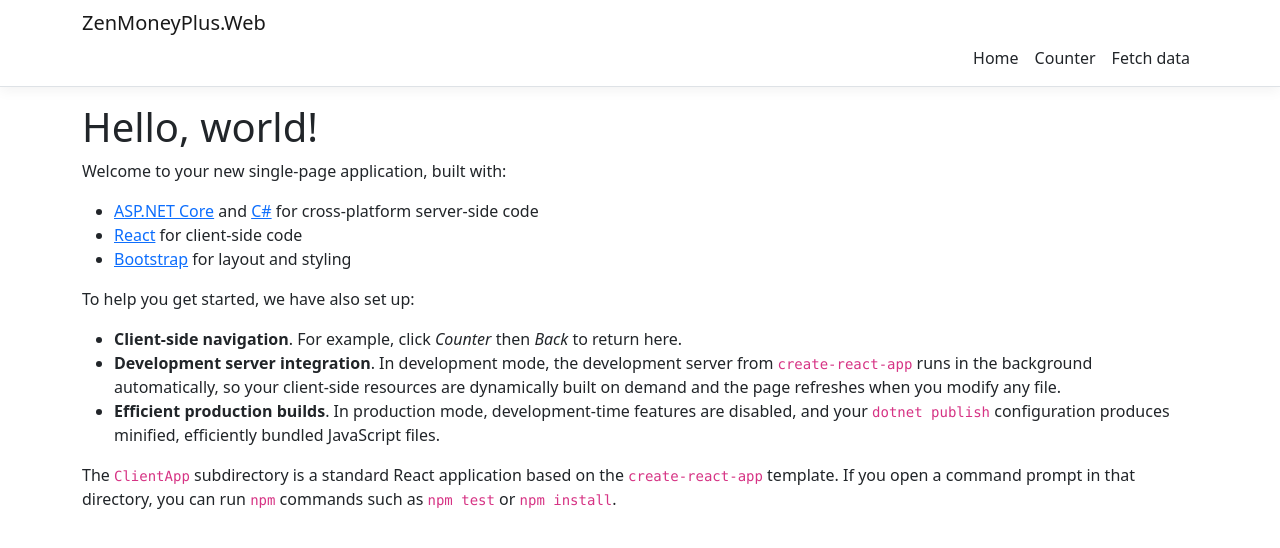
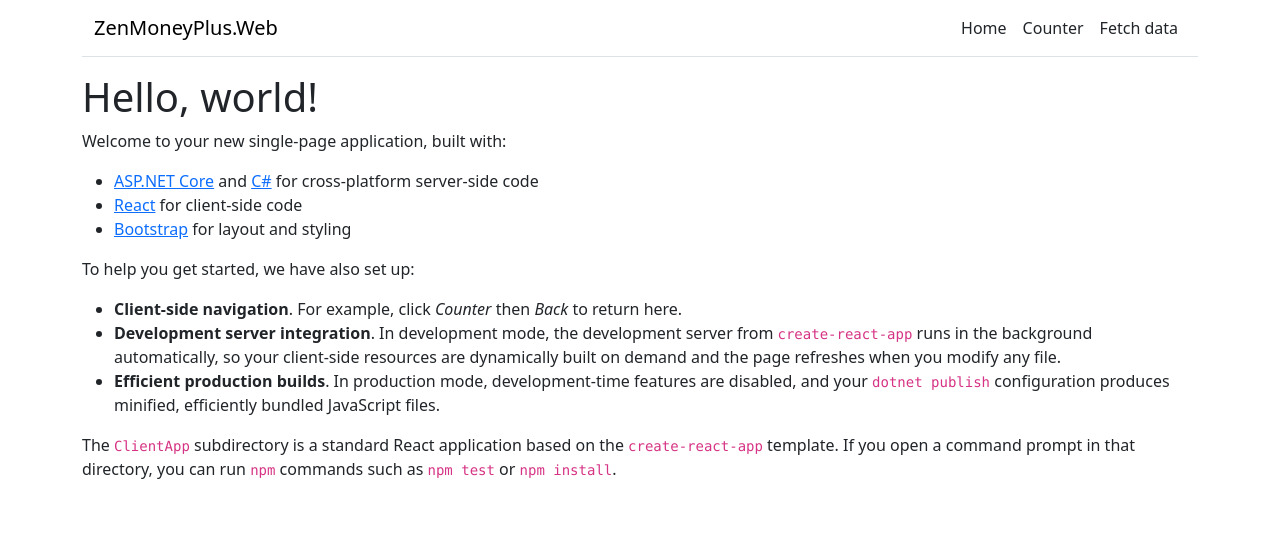
Before and after one commit to olegtarasov/CashFlow, a React (Create React App) app in the folder ZenMoneyPlus.Web/ClientApp/: page / in a window 1280 px wide. Shown: the top 548 px of the page. Built offline with nearby package versions, Linux system fonts and the light colour scheme.

Commit message:
UI refactoring

```diff
--- a/ZenMoneyPlus.Web/ClientApp/src/App.js
+++ b/ZenMoneyPlus.Web/ClientApp/src/App.js
@@ -1,9 +1,10 @@
-import React, { Component } from 'react';
-import { Route, Routes } from 'react-router-dom';
-import { Layout } from './components/Layout';
-import { Home } from './components/Home';
-import { FetchData } from './components/FetchData';
-import { Counter } from './components/Counter';
+import React, {Component} from 'react';
+import {Route, Routes} from 'react-router-dom';
+import Layout from './components/Layout';
+import {Home} from './components/Home';
+import {FetchData} from './components/FetchData';
+import {Counter} from './components/Counter';
+import {NavMenu} from "./components/NavMenu";
 
 // export function App() {
 //     const errorState = useErrorState();
@@ -32,19 +33,14 @@ import { Counter } from './components/Counter';
 //     );
 // }
 //
-
-export default class App extends Component {
-  static displayName = App.name;
-
-  render () {
+export default function App() {
     return (
-      <Layout>
-          <Routes>
-            <Route exact path='/' element={<Home/>}/>
-            <Route path='/counter' element={<Counter/>}/>
-            <Route path='/fetch-data' element={<FetchData/>}/>
-          </Routes>
-      </Layout>
-    );
-  }
+        <Routes>
+            <Route exact path='/' element={<Layout/>}>
+                <Route index element={<Home/>}/>
+                <Route path='/counter' element={<Counter/>}/>
+                <Route path='/fetch-data' element={<FetchData/>}/>
+            </Route>
+        </Routes>
+    )
 }
--- a/ZenMoneyPlus.Web/ClientApp/src/components/Home.js
+++ b/ZenMoneyPlus.Web/ClientApp/src/components/Home.js
@@ -1,26 +1,39 @@
-import React, { Component } from 'react';
+import React, {Component} from 'react';
 
 export class Home extends Component {
     static displayName = Home.name;
 
-  render () {
+    render() {
         return (
-      <div>
+            <>
                 <h1>Hello, world!</h1>
                 <p>Welcome to your new single-page application, built with:</p>
                 <ul>
-          <li><a href='https://get.asp.net/'>ASP.NET Core</a> and <a href='https://msdn.microsoft.com/en-us/library/67ef8sbd.aspx'>C#</a> for cross-platform server-side code</li>
+                    <li><a href='https://get.asp.net/'>ASP.NET Core</a> and <a
+                        href='https://msdn.microsoft.com/en-us/library/67ef8sbd.aspx'>C#</a> for cross-platform
+                        server-side code
+                    </li>
                     <li><a href='https://facebook.github.io/react/'>React</a> for client-side code</li>
                     <li><a href='http://getbootstrap.com/'>Bootstrap</a> for layout and styling</li>
                 </ul>
                 <p>To help you get started, we have also set up:</p>
                 <ul>
-          <li><strong>Client-side navigation</strong>. For example, click <em>Counter</em> then <em>Back</em> to return here.</li>
-          <li><strong>Development server integration</strong>. In development mode, the development server from <code>create-react-app</code> runs in the background automatically, so your client-side resources are dynamically built on demand and the page refreshes when you modify any file.</li>
-          <li><strong>Efficient production builds</strong>. In production mode, development-time features are disabled, and your <code>dotnet publish</code> configuration produces minified, efficiently bundled JavaScript files.</li>
+                    <li><strong>Client-side navigation</strong>. For example,
+                        click <em>Counter</em> then <em>Back</em> to return here.
+                    </li>
+                    <li><strong>Development server integration</strong>. In development mode, the development server
+                        from <code>create-react-app</code> runs in the background automatically, so your client-side
+                        resources are dynamically built on demand and the page refreshes when you modify any file.
+                    </li>
+                    <li><strong>Efficient production builds</strong>. In production mode, development-time features are
+                        disabled, and your <code>dotnet publish</code> configuration produces minified, efficiently
+                        bundled JavaScript files.
+                    </li>
                 </ul>
-        <p>The <code>ClientApp</code> subdirectory is a standard React application based on the <code>create-react-app</code> template. If you open a command prompt in that directory, you can run <code>npm</code> commands such as <code>npm test</code> or <code>npm install</code>.</p>
-      </div>
+                <p>The <code>ClientApp</code> subdirectory is a standard React application based on
+                    the <code>create-react-app</code> template. If you open a command prompt in that directory, you can
+                    run <code>npm</code> commands such as <code>npm test</code> or <code>npm install</code>.</p>
+            </>
         );
     }
 }
--- a/ZenMoneyPlus.Web/ClientApp/src/components/Layout.js
+++ b/ZenMoneyPlus.Web/ClientApp/src/components/Layout.js
@@ -1,18 +1,15 @@
-import React, { Component } from 'react';
-import { Container } from 'reactstrap';
-import { NavMenu } from './NavMenu';
+import React from 'react';
+import {Outlet} from "react-router-dom";
+import {Container} from 'reactstrap';
+import {NavMenu} from './NavMenu';
 
-export class Layout extends Component {
-  static displayName = Layout.name;
-
-  render () {
+export default function Layout() {
     return (
-      <div>
-        <NavMenu />
-        <Container>
-          {this.props.children}
-        </Container>
-      </div>
+        <>
+            <NavMenu/>
+            <Container>
+                <Outlet/>
+            </Container>
+        </>
     );
-  }
 }
--- a/ZenMoneyPlus.Web/ClientApp/src/components/NavMenu.css
+++ /dev/null
@@ -1,18 +0,0 @@
-a.navbar-brand {
-  white-space: normal;
-  text-align: center;
-  word-break: break-all;
-}
-
-html {
-  font-size: 14px;
-}
-@media (min-width: 768px) {
-  html {
-    font-size: 16px;
-  }
-}
-
-.box-shadow {
-  box-shadow: 0 .25rem .75rem rgba(0, 0, 0, .05);
-}
--- a/ZenMoneyPlus.Web/ClientApp/src/components/NavMenu.js
+++ b/ZenMoneyPlus.Web/ClientApp/src/components/NavMenu.js
@@ -1,12 +1,11 @@
-import React, { Component } from 'react';
-import { Collapse, Container, Navbar, NavbarBrand, NavbarToggler, NavItem, NavLink } from 'reactstrap';
-import { Link } from 'react-router-dom';
-import './NavMenu.css';
+import React, {Component} from 'react';
+import {Collapse, Container, Navbar, NavbarBrand, NavbarToggler, NavItem, NavLink} from 'reactstrap';
+import {Link} from 'react-router-dom';
 
 export class NavMenu extends Component {
     static displayName = NavMenu.name;
 
-  constructor (props) {
+    constructor(props) {
         super(props);
 
         this.toggleNavbar = this.toggleNavbar.bind(this);
@@ -15,20 +14,21 @@ export class NavMenu extends Component {
         };
     }
 
-  toggleNavbar () {
+    toggleNavbar() {
         this.setState({
             collapsed: !this.state.collapsed
         });
     }
 
-  render () {
+    render() {
         return (
             <header>
-        <Navbar className="navbar-expand-sm navbar-toggleable-sm ng-white border-bottom box-shadow mb-3" light>
                 <Container>
+                    <Navbar className="navbar-expand-sm navbar-toggleable-sm border-bottom box-shadow mb-3" light>
                         <NavbarBrand tag={Link} to="/">ZenMoneyPlus.Web</NavbarBrand>
-            <NavbarToggler onClick={this.toggleNavbar} className="mr-2" />
-            <Collapse className="d-sm-inline-flex flex-sm-row-reverse" isOpen={!this.state.collapsed} navbar>
+                        <NavbarToggler onClick={this.toggleNavbar} className="mr-2"/>
+                        <Collapse className="d-sm-inline-flex flex-sm-row-reverse" isOpen={!this.state.collapsed}
+                                  navbar>
                             <ul className="navbar-nav flex-grow">
                                 <NavItem>
                                     <NavLink tag={Link} className="text-dark" to="/">Home</NavLink>
@@ -41,8 +41,8 @@ export class NavMenu extends Component {
                                 </NavItem>
                             </ul>
                         </Collapse>
+                    </Navbar>
                 </Container>
-        </Navbar>
             </header>
         );
     }
--- a/ZenMoneyPlus.Web/ClientApp/src/index.js
+++ b/ZenMoneyPlus.Web/ClientApp/src/index.js
@@ -1,7 +1,7 @@
 import 'bootstrap/dist/css/bootstrap.css';
 import React from 'react';
 import {createRoot} from 'react-dom/client';
-import { BrowserRouter } from 'react-router-dom';
+import {BrowserRouter} from 'react-router-dom';
 import App from './App';
 
 const baseUrl = document.getElementsByTagName('base')[0].getAttribute('href');
```
Also changed, not shown: ZenMoneyPlus.Web/ClientApp/package.json (+10 -1 lines), 1 other file (tests, documents, lock files or other folders). Lines whose indentation alone changed are shown as unchanged.
